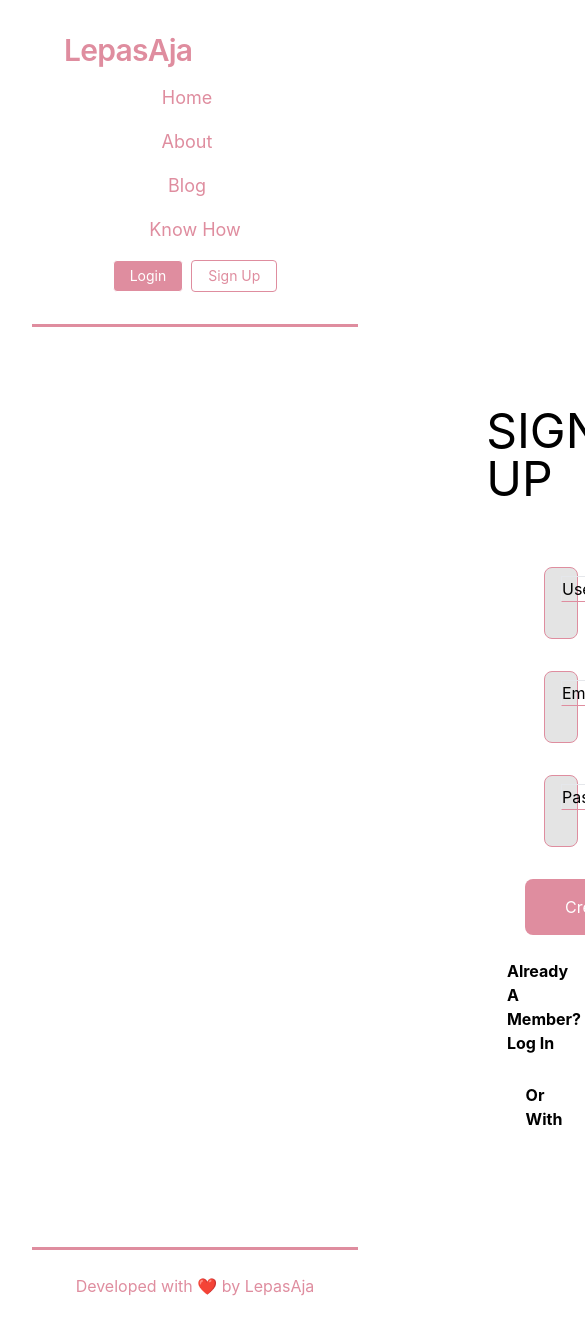
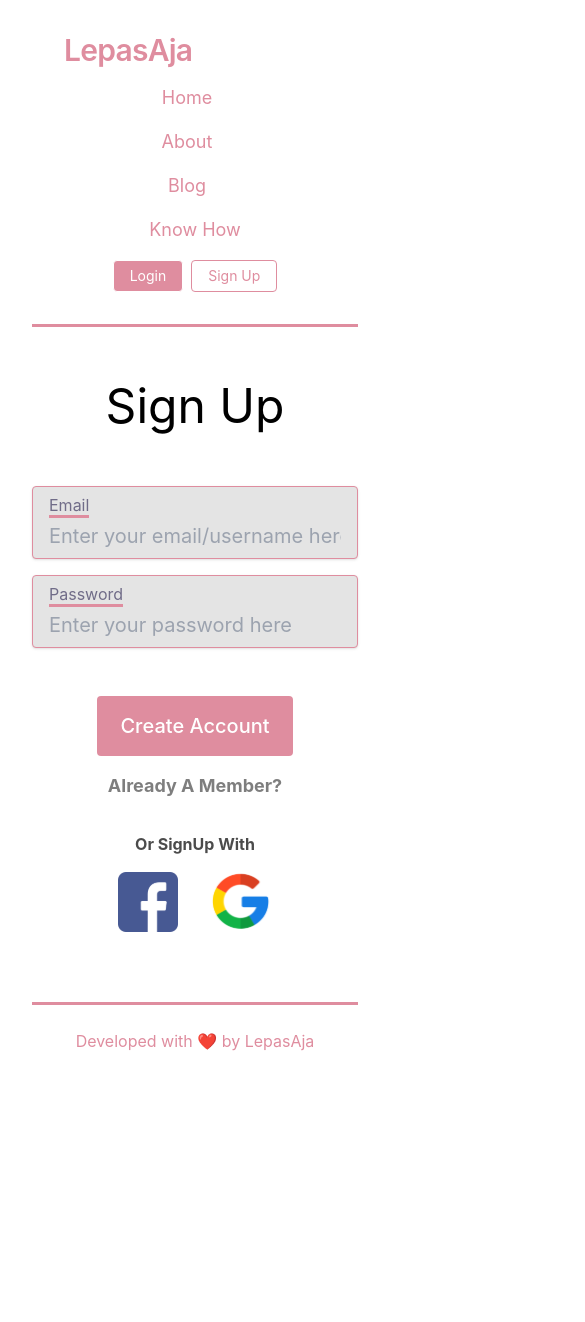
Before and after one commit to kucengorenji/lepas-aja, a Next.js app: page /register in a window 390 px wide. Shown: the top 1322 px of the page, 585 px wide, since content can reach past the window. After the commit the page ends 1077 px from the top, so only its background shows below. Built offline with nearby package versions, Linux system fonts and the light colour scheme; no server answers.

Commit message:
fix: recreate register page

```diff
--- a/components/Layout.jsx
+++ b/components/Layout.jsx
@@ -1,5 +1,5 @@
 import styles from '../styles/Home.module.css';
-import Navbar from './Navbar';
+import Navbar from './navigation-menu/Navbar';
 import Footer from './Footer';
 
 const Layout = ({ children }) => {
--- /dev/null
+++ b/components/navigation-menu/Dropdown.jsx
@@ -0,0 +1,101 @@
+import { Fragment } from 'react';
+import { Menu, Transition } from '@headlessui/react';
+import { ChevronDownIcon } from '@heroicons/react/solid';
+import Link from 'next/link';
+import { logout } from '../../services/Auth';
+import { useUser } from '../../context/user';
+
+const classNames = (...classes) => {
+  return classes.filter(Boolean).join(' ');
+};
+
+const LinkDropdown = (props) => {
+  let { href, children, ...rest } = props;
+  return (
+    <Link href={href}>
+      <a {...rest}>{children}</a>
+    </Link>
+  );
+};
+
+const Dropdown = () => {
+  const user = useUser();
+  async function handleLogout() {
+    await logout();
+  }
+
+  return (
+    <Menu as="div" className="relative inline-block text-left z-50">
+      <div>
+        <Menu.Button className="inline-flex justify-center w-full rounded-md  shadow-sm px-4 py-2  text-gray-700 hover:bg-gray-50 focus:outline-none focus:ring-2 focus:ring-offset-2 focus:ring-offset-gray-100 focus:ring-indigo-500">
+          <span className="mr-1">{user.email}</span>
+          <img
+            className="w-8 ml-1 h-8 rounded-full"
+            src="/images/avatar.png"
+            alt="user-photo"
+          />
+          <ChevronDownIcon className="-mr-1 ml-2 h-5 w-5" aria-hidden="true" />
+        </Menu.Button>
+      </div>
+
+      <Transition
+        as={Fragment}
+        enter="transition ease-out duration-100"
+        enterFrom="transform opacity-0 scale-95"
+        enterTo="transform opacity-100 scale-100"
+        leave="transition ease-in duration-75"
+        leaveFrom="transform opacity-100 scale-100"
+        leaveTo="transform opacity-0 scale-95"
+      >
+        <Menu.Items className="origin-top-right absolute right-0 mt-2 w-56 rounded-md shadow-lg bg-white ring-1 ring-black ring-opacity-5 focus:outline-none">
+          <div className="py-1">
+            <Menu.Item>
+              {({ active }) => (
+                <LinkDropdown href="/">
+                  <a
+                    className={classNames(
+                      active ? 'bg-gray-100 text-gray-900' : 'text-gray-700',
+                      'block px-4 py-2 text-md'
+                    )}
+                  >
+                    My Dashboard
+                  </a>
+                </LinkDropdown>
+              )}
+            </Menu.Item>
+            <Menu.Item>
+              {({ active }) => (
+                <LinkDropdown href="/create-room">
+                  <a
+                    className={classNames(
+                      active ? 'bg-gray-100 text-gray-900' : 'text-gray-700',
+                      'block px-4 py-2 text-md '
+                    )}
+                  >
+                    Create Giveaway
+                  </a>
+                </LinkDropdown>
+              )}
+            </Menu.Item>
+            <Menu.Item>
+              {({ active }) => (
+                <button
+                  type="submit"
+                  className={classNames(
+                    active ? 'bg-gray-100 text-gray-900' : 'text-gray-700',
+                    'block w-full text-left px-4 py-2 text-md'
+                  )}
+                  onClick={handleLogout}
+                >
+                  Sign out
+                </button>
+              )}
+            </Menu.Item>
+          </div>
+        </Menu.Items>
+      </Transition>
+    </Menu>
+  );
+};
+
+export default Dropdown;
--- a/components/Navbar.jsx
+++ b/components/navigation-menu/Navbar.jsx
@@ -1,13 +1,9 @@
 import Link from 'next/link';
-import { useUser } from '../context/user';
-import { logout } from '../services/Auth';
+import Dropdown from './Dropdown';
+import { useUser } from '../../context/user';
 
 const Navbar = () => {
-  const user = useUser();
-  const { uid } = user;
-  async function handleLogout() {
-    await logout();
-  }
+  const { uid } = useUser();
 
   return (
     <>
@@ -48,43 +44,7 @@
             </a>
           </div>
           {uid ? (
-            <div className="group inline-block relative">
-              <button className="text-ruddy-pink font-semibold py-2 px-4 rounded inline-flex items-center">
-                <span className="mr-1">{user.email}</span>
-                <img
-                  class="w-8 ml-1 h-8 rounded-full"
-                  src="/images/avatar.png"
-                  alt="user-photo"
-                />
-              </button>
-              <ul className="absolute hidden text-gray-700 pt-1 min-w-[200px] group-hover:block z-10">
-                <li className="">
-                  <a
-                    className="rounded-t bg-gray-200 hover:bg-gray-400 py-2 px-4 block whitespace-no-wrap"
-                    href="#"
-                  >
-                    My Dashboard
-                  </a>
-                </li>
-                <li className="">
-                  <Link href="/create-room">
-                    <a className="bg-gray-200 hover:bg-gray-400 py-2 px-4 block whitespace-no-wrap">
-                      Create Giveaway
-                    </a>
-                  </Link>
-                </li>
-                <li className="">
-                  <Link href="/">
-                    <a
-                      className="rounded-b bg-gray-200 hover:bg-gray-400 py-2 px-4 block whitespace-no-wrap"
-                      onClick={handleLogout}
-                    >
-                      Log Out
-                    </a>
-                  </Link>
-                </li>
-              </ul>
-            </div>
+            <Dropdown />
           ) : (
             <div className="space-x-2">
               <Link href="/login">
--- a/package.json
+++ b/package.json
@@ -8,6 +8,8 @@
     "lint": "next lint"
   },
   "dependencies": {
+    "@headlessui/react": "^1.5.0",
+    "@heroicons/react": "^1.0.5",
     "axios": "^0.26.0",
     "firebase": "^9.6.3",
     "module-alias": "^2.2.2",
--- a/pages/login.js
+++ b/pages/login.js
@@ -87,7 +87,7 @@
             className="text-[#706C88] mb-1 border-b-[3px] border-[#DF8D9F] max-w-max"
             htmlFor="username-email"
           >
-            Email/Username
+            Email
           </label>
           <input
             ref={emailRef}
@@ -134,7 +134,7 @@
           </button>
         </div>
         <div className="flex flex-col items-center mt-8 gap-y-4">
-          <p className="font-bold opacity-70">Or With</p>
+          <p className="font-bold opacity-70">Or Log in With</p>
           <div className="flex gap-x-8">
             <button onClick={handleFacebookAuth}>
               <img src="/icons/facebook.svg" />
--- a/pages/register.js
+++ b/pages/register.js
@@ -1,123 +1,122 @@
 import { useState } from 'react';
-
-import { signUp } from '../services/Auth';
-
-// import css from './style.module.css';
+import Link from 'next/link';
+import { useRouter } from 'next/dist/client/router';
+import { SignUp, GoogleAuth, FacebookAuth } from '../services/Auth';
 
 const register = () => {
-  const [username, setUsername] = useState('');
   const [email, setEmail] = useState('');
   const [password, setPassword] = useState('');
+  const [error, setError] = useState('');
+  const router = useRouter();
 
-  // console.log(email);
+  const handleRegister = async (e) => {
+    e.preventDefault();
 
-  const handleRegister = () => {
-    signUp(email, password)
-      .then((userCredential) => {
-        const user = userCredential.user;
-      })
-      .catch((error) => {
-        const errorCode = error.code;
-        const errorMessage = error.message;
-      });
+    await SignUp(email, password);
+    router.replace('/login');
+  };
+
+  const handleGoogleAuth = async () => {
+    try {
+      await GoogleAuth();
+      router.replace('/');
+    } catch (err) {
+      const message = GetSignInErrorMessage(err.code);
+      setError(message);
+    }
+  };
+
+  const handleFacebookAuth = async () => {
+    try {
+      await FacebookAuth();
+      router.replace('/');
+    } catch (err) {
+      const message = GetSignInErrorMessage(err.code);
+      setError(message);
+    }
   };
 
   return (
-    <div className="flex flex-col mx-96 px-32 my-20">
-      <div className="flex justify-center mb-8">
-        <h1 className={`rhythm text-5xl`}>SIGN UP</h1>
+    <section className="w-full min-h-[80vh] flex flex-col justify-center items-center py-8">
+      <h1 className="text-5xl mb-14">Sign Up</h1>
+      <form
+        className="mb-4 flex flex-col max-w-[450px] w-full"
+        onSubmit={handleRegister}
+      >
+        {error && (
+          <div
+            className="relative px-4 py-3 text-red-700 bg-red-100 border border-red-400 rounded"
+            role="alert"
+          >
+            <strong className="font-bold">Danger! </strong>
+            <span className="block sm:inline">{error}</span>
+            <span className="absolute top-0 bottom-0 right-0 px-4 py-3">
+              <svg
+                className="w-6 h-6 text-red-500 fill-current"
+                role="button"
+                xmlns="http://www.w3.org/2000/svg"
+                viewBox="0 0 20 20"
+              >
+                <title>Close</title>
+                <path d="M14.348 14.849a1.2 1.2 0 0 1-1.697 0L10 11.819l-2.651 3.029a1.2 1.2 0 1 1-1.697-1.697l2.758-3.15-2.759-3.152a1.2 1.2 0 1 1 1.697-1.697L10 8.183l2.651-3.031a1.2 1.2 0 1 1 1.697 1.697l-2.758 3.152 2.758 3.15a1.2 1.2 0 0 1 0 1.698z" />
+              </svg>
+            </span>
           </div>
-      <div className="flex flex-col">
-        <form action="/" method="POST" onSubmit={handleRegister}>
-          <div
-            className={`flex flex-col bg-[#E4E4E4] border border-[#DF8D9F] my-8 pl-4 pr-4 py-2 rounded-lg`}
-          >
+        )}
+        <div className="mb-4 shadow appearance-none border-[#DF8D9F] border rounded py-2 px-4 text-gray-700 leading-tight flex flex-col bg-[#E4E4E4]">
           <label
-              className={`rhythm border border-b-[#DF8D9F] w-20`}
-              htmlFor="username"
-            >
-              Username
-            </label>
-            <input
-              className="bg-[#E4E4E4] focus:outline-none focus:shadow-outline text-[#DF8D9F] text-xl"
-              type="text"
-              id="username"
-              name="username"
-              placeholder="Enter your username"
-              onChange={(e) => setUsername(e.target.value)}
-            />
-          </div>
-          <div
-            className={`flex flex-col bg-[#E4E4E4] border border-[#DF8D9F] my-8 pl-4 pr-4 py-2 rounded-lg`}
-          >
-            <label
-              className={`rhythm border border-b-[#DF8D9F] w-12`}
-              htmlFor="email"
+            className="text-[#706C88] mb-1 border-b-[3px] border-[#DF8D9F] max-w-max"
+            htmlFor="username-email"
           >
             Email
           </label>
           <input
+            onChange={(e) => setEmail(e.target.value)}
             className="bg-[#E4E4E4] focus:outline-none focus:shadow-outline text-[#DF8D9F] text-xl"
-              type="text"
-              id="email"
-              name="email"
-              placeholder="Enter your email"
-              onChange={(e) => setEmail(e.target.value)}
+            placeholder="Enter your email/username here"
           />
         </div>
-          <div
-            className={`flex flex-col bg-[#E4E4E4] border border-[#DF8D9F] my-8 pl-4 pr-4 py-2 rounded-lg`}
-          >
+        <div className="mb-4 shadow appearance-none border-[#DF8D9F] border rounded py-2 px-4 text-gray-700 leading-tight flex flex-col bg-[#E4E4E4]">
           <label
-              className={`rhythm border border-b-[#DF8D9F] w-20`}
+            className="text-[#706C88] mb-1 border-b-[3px] border-[#DF8D9F] max-w-max"
             htmlFor="password"
           >
             Password
           </label>
           <input
+            onChange={(e) => setPassword(e.target.value)}
             className="bg-[#E4E4E4] focus:outline-none focus:shadow-outline text-[#DF8D9F] text-xl"
+            id="password"
             type="password"
-              id="password"
-              name="password"
-              placeholder="Enter your password"
-              onChange={(e) => setPassword(e.target.value)}
+            placeholder="Enter your password here"
           />
         </div>
-          <div className={`mx-20 flex justify-center my-4 `}>
-            <input
-              className={`bg-[#DF8D9F] px-10 py-4 text-white rounded-lg`}
+        <div className="flex flex-col items-center gap-4">
+          <button
+            className="rounded-[4px] bg-[#DF8D9F] mx-auto max-w-[196px] w-full py-4 mt-8 text-xl text-white font-medium"
             type="submit"
-              value="Create Account"
-            />
+          >
+            Create Account
+          </button>
+          <Link href="/login">
+            <button className="text-lg font-bold text-black opacity-50">
+              Already A Member?
+            </button>
+          </Link>
+        </div>
+        <div className="flex flex-col items-center mt-8 gap-y-4">
+          <p className="font-bold opacity-70">Or SignUp With</p>
+          <div className="flex gap-x-8">
+            <button onClick={handleFacebookAuth}>
+              <img src="/icons/facebook.svg" />
+            </button>
+            <button onClick={handleGoogleAuth}>
+              <img src="/icons/google.svg" />
+            </button>
+          </div>
         </div>
       </form>
-      </div>
-      <div className={`flex flex-col justify-center items-center`}>
-        <div className={`my-2`}>
-          <h1 className="font-bold">
-            Already A Member?{' '}
-            <span className={`ruddy-pink`}>
-              <a href="">Log In</a>
-            </span>{' '}
-          </h1>
-        </div>
-        <div className={`my-5`}>
-          <h1 className="font-bold">Or With</h1>
-        </div>
-        <div className={`my-2 flex flex-row justify-center items-center`}>
-          <div className={`mx-3`}>
-            <a href="">
-              <img className="" src="/icons/facebook-icon.svg" alt="" />
-            </a>
-          </div>
-          <div className={`mx-3`}>
-            <a href="">
-              <img className="" src="/icons/google-icon.svg" alt="" />
-            </a>
-          </div>
-        </div>
-      </div>
-    </div>
+    </section>
   );
 };
 
--- a/services/Auth.js
+++ b/services/Auth.js
@@ -15,7 +15,7 @@
   return FirebaseAuth;
 };
 
-export const signUp = async (email, password) => {
+export const SignUp = async (email, password) => {
   await createUserWithEmailAndPassword(FirebaseAuth, email, password);
 };
 
--- a/tailwind.config.js
+++ b/tailwind.config.js
@@ -7,7 +7,7 @@
     extend: {
       colors: {
         'ruddy-pink': '#DF8D9F',
-        'rhythm' : '#706C88'
+        rhythm: '#706C88',
       },
     },
   },
```
Also changed, not shown: 1 other file (tests, documents, lock files or other folders). Lines whose indentation alone changed are shown as unchanged.
